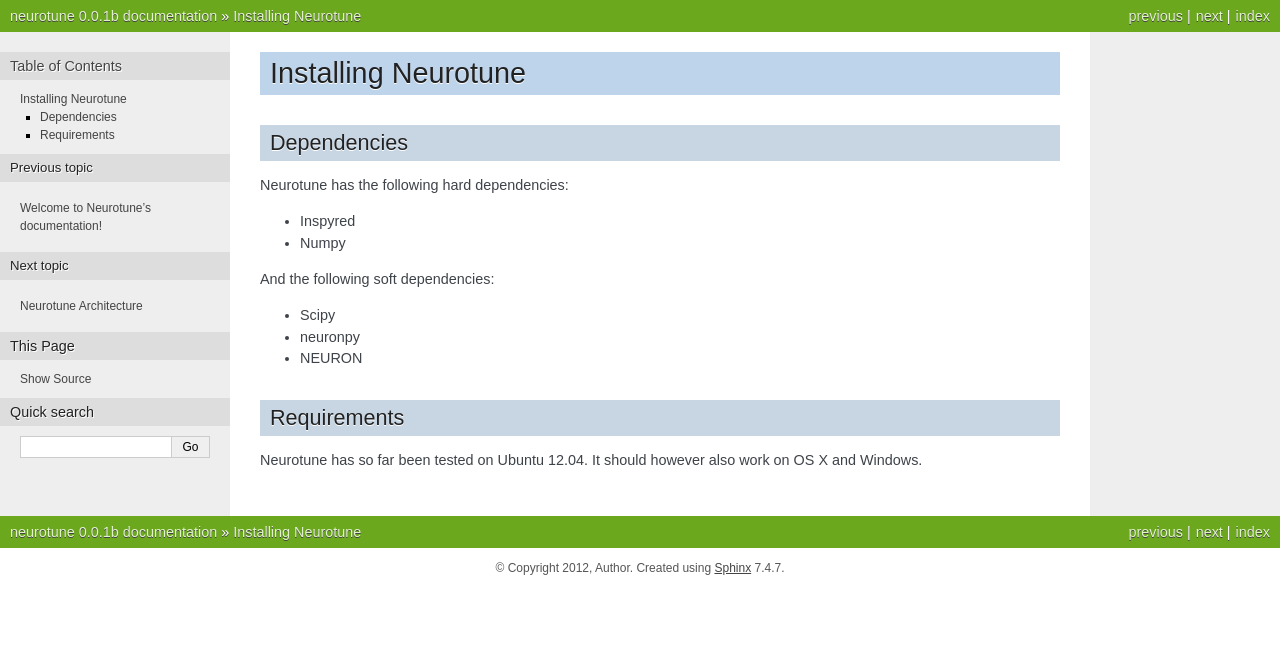
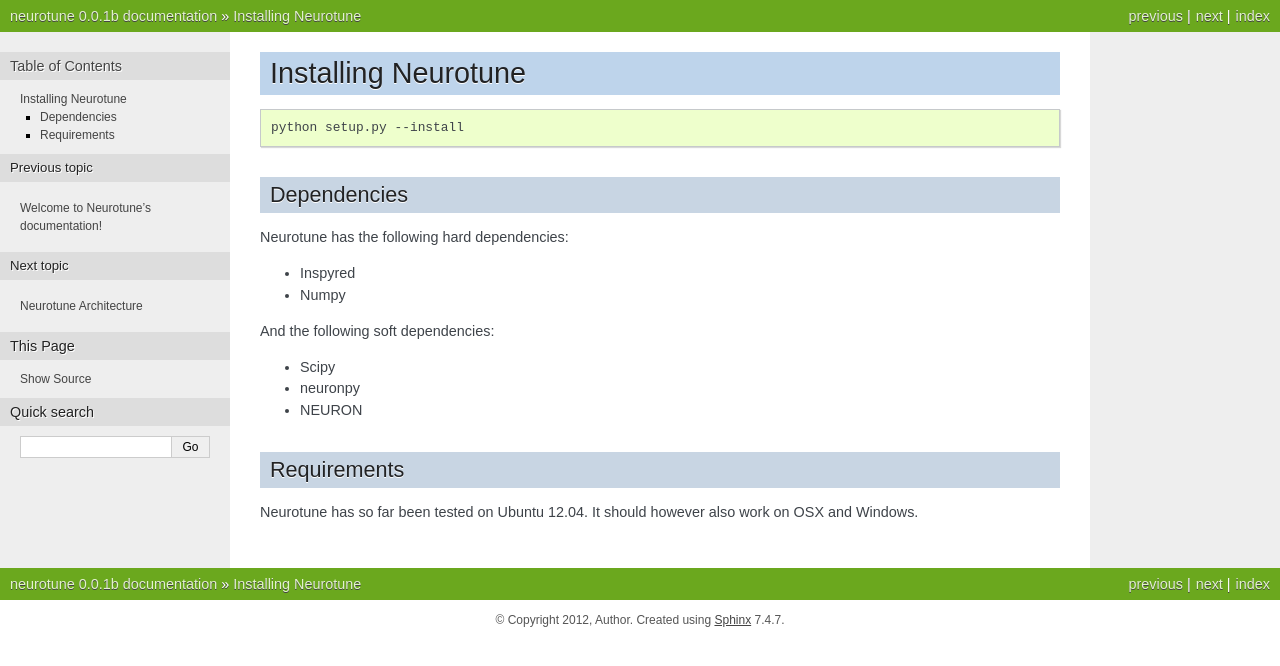
Before and after one commit to NeuralEnsemble/neurotune, a Sphinx documentation site: the page built from doc/installation.rst, in a window 1280 px wide. Shown: the top 666 px of the page. Built offline with Sphinx 7.4.7, drawn with Linux system fonts in a browser that asks for light colours.

Commit message:
added install command

```diff
--- a/doc/installation.rst
+++ b/doc/installation.rst
@@ -1,5 +1,8 @@
 Installing Neurotune
 ========================
+.. code-block:: bash
+
+    python setup.py --install
 
 Dependencies
 ------------
@@ -18,4 +21,4 @@
 Requirements
 ---------------------
 Neurotune has so far been tested on Ubuntu 12.04.
-It should however also work on OS X and Windows.
+It should however also work on OSX and Windows.
```
